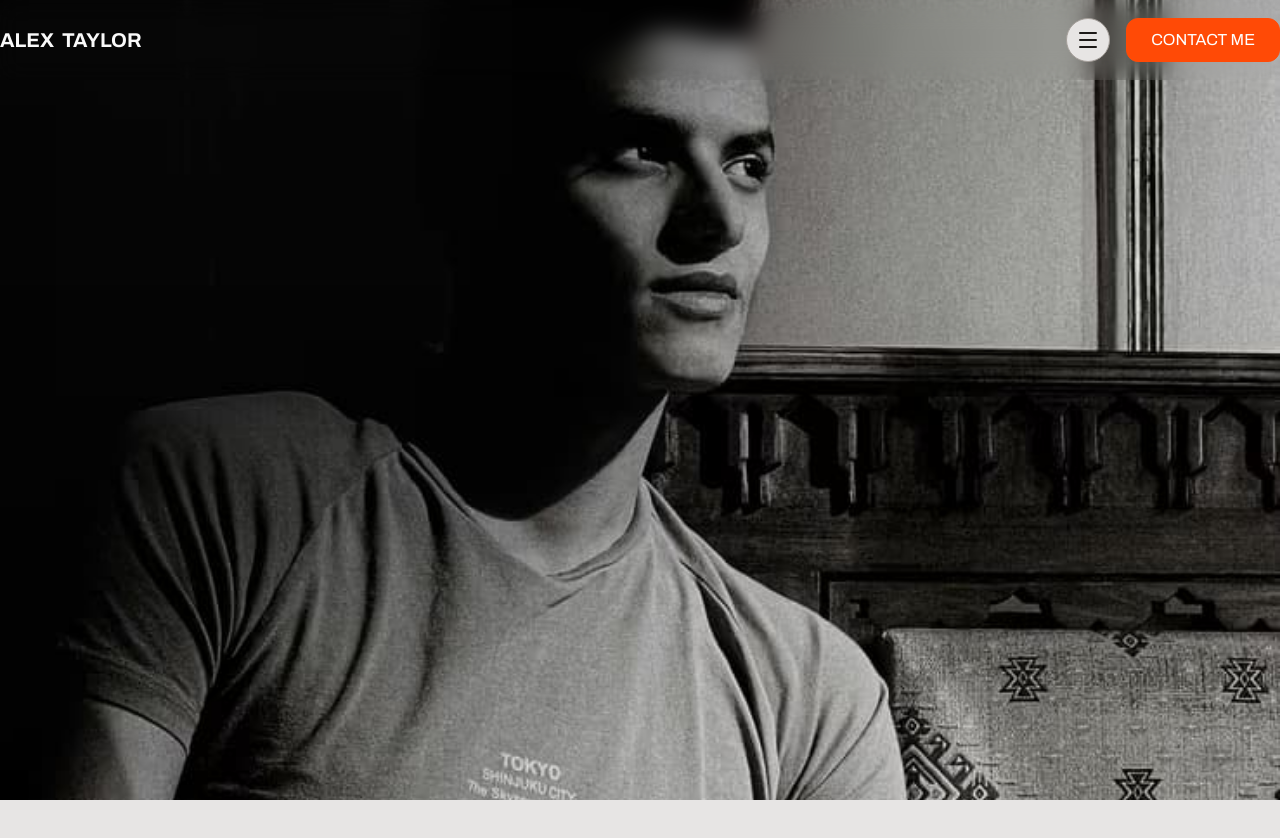
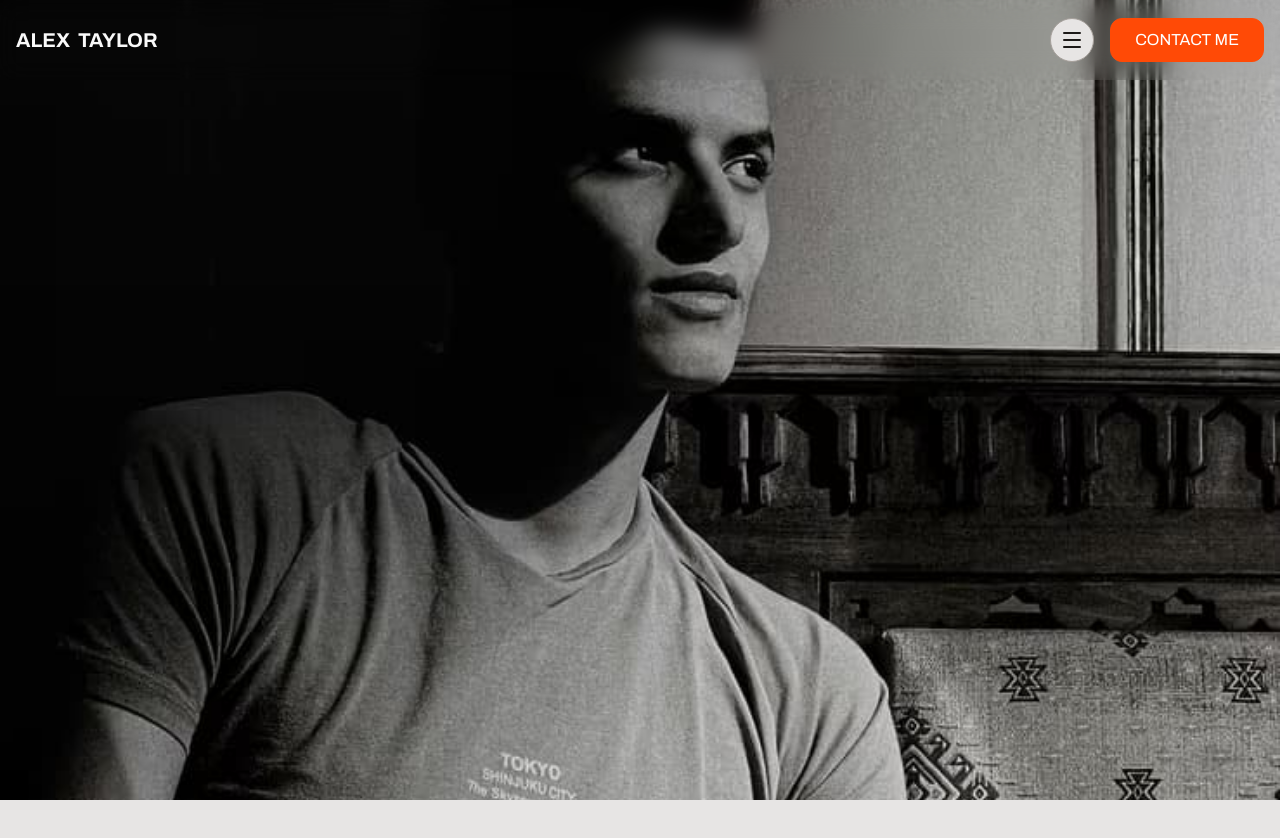
Before and after one commit to Eugensson/portfolio_6, a Next.js app: page / in a window 1280 px wide. Shown: the top 838 px of the page. Built offline with nearby package versions, Linux system fonts and the light colour scheme.

Commit message:
Update paddind in Header

```diff
--- a/components/header.tsx
+++ b/components/header.tsx
@@ -53,7 +53,7 @@ export const Header = () => {
         className="fixed top-0 left-0 z-10 w-full h-0 overflow-hidden bg-stone-900"
         ref={navScope}
       >
-        <nav className="mt-20">
+        <nav className="mt-20 px-4">
           <ul className="flex flex-col">
             {navItems.map(({ href, label }) => (
               <li key={label}>
@@ -89,14 +89,14 @@ export const Header = () => {
         </nav>
       </div>
       <div className="fixed top-0 left-0 z-10 w-full mix-blend-difference backdrop-blur-md">
-        <div className="max-w-350 mx-auto h-20 flex items-center justify-between">
+        <div className="max-w-350 mx-auto pl-4 h-20 flex items-center justify-between">
           <span className="text-xl font-bold uppercase text-white">
             Alex&nbsp;&nbsp;Taylor
           </span>
         </div>
       </div>
       <div className="fixed top-0 left-0 z-10 w-full">
-        <div className="max-w-350 mx-auto h-20 flex items-center justify-end">
+        <div className="max-w-350 mx-auto pr-4 h-20 flex items-center justify-end">
           <div className="flex items-center gap-4">
             <button
               type="button"
```
